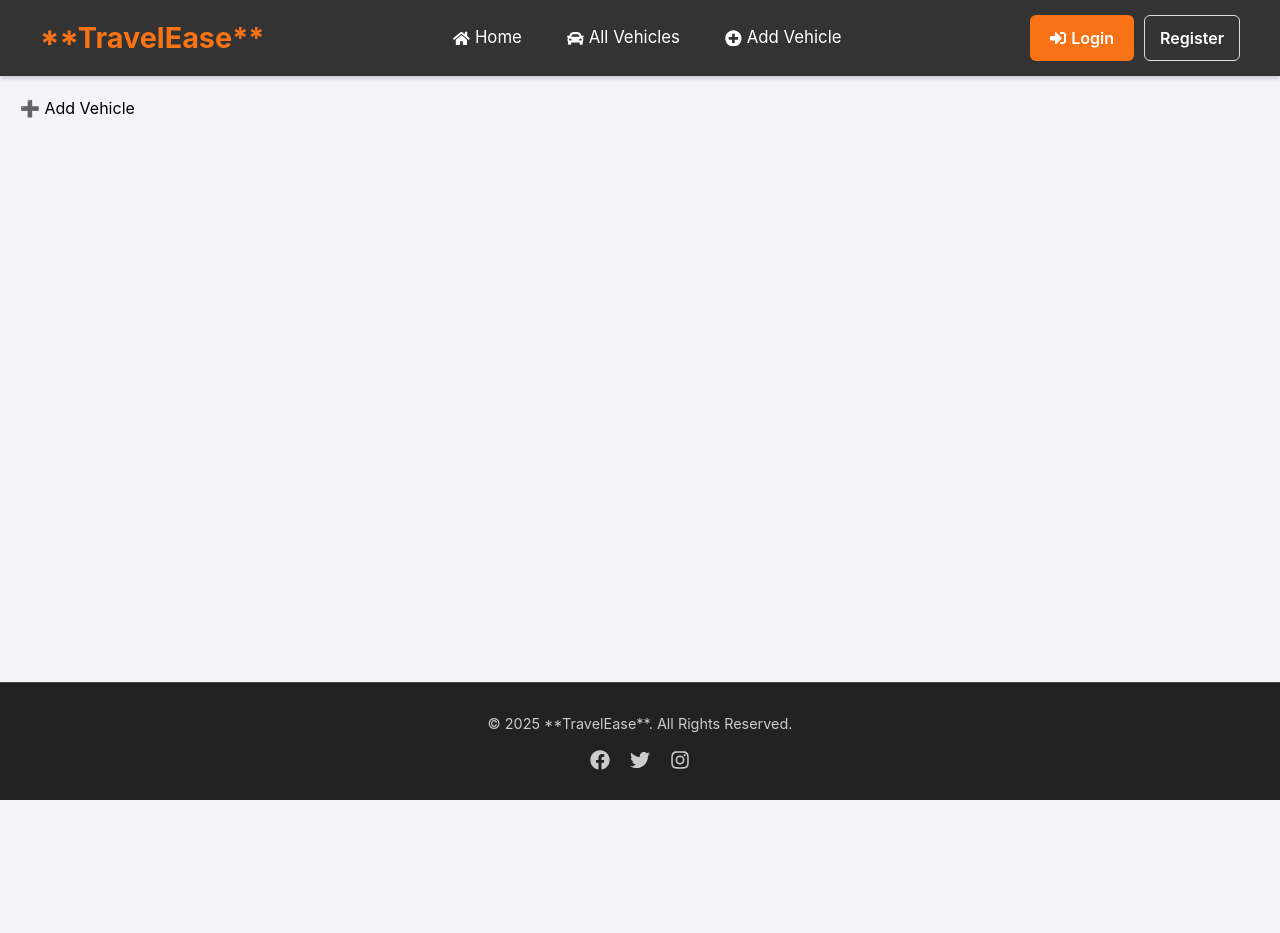
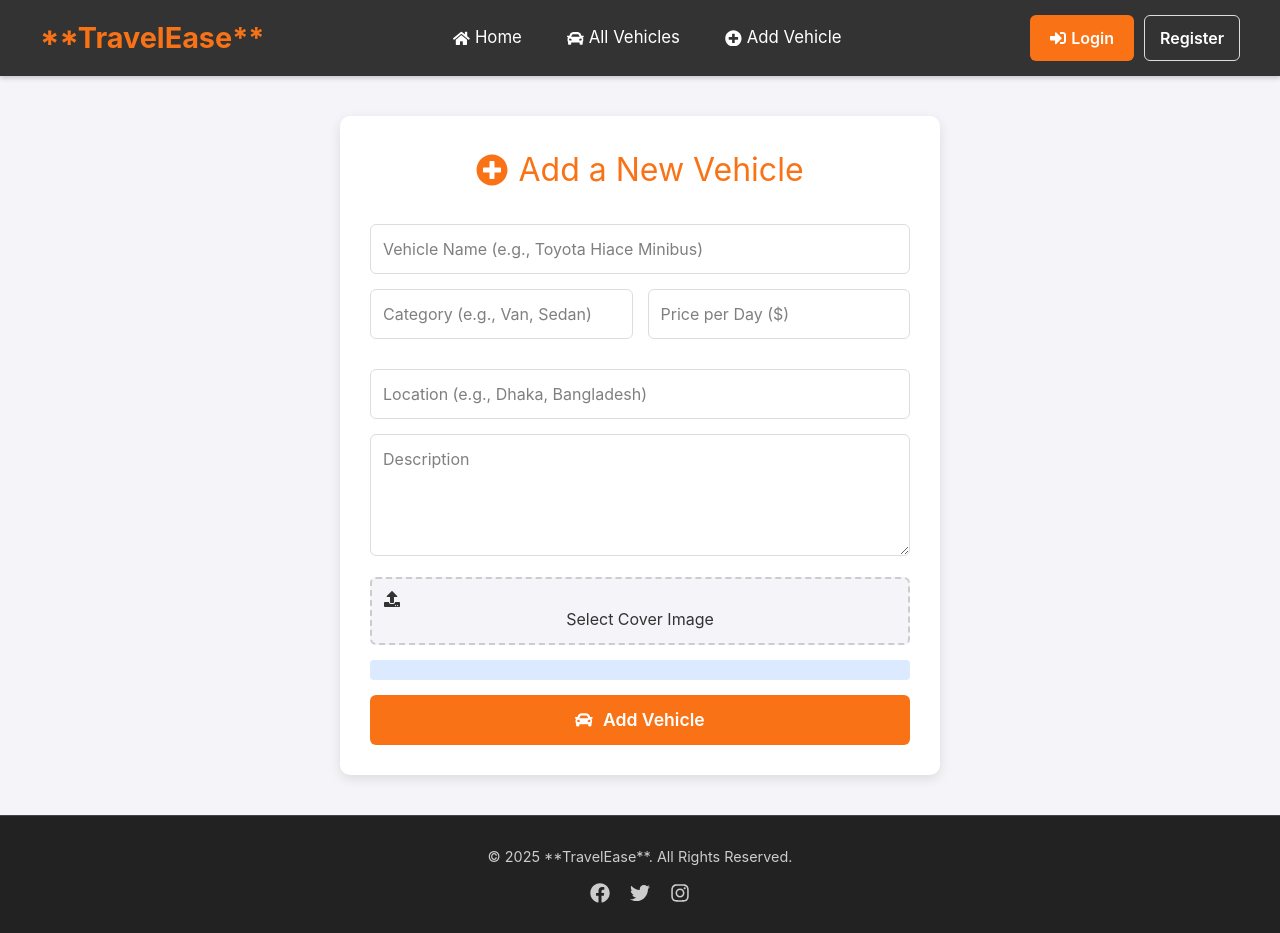
Before and after one commit to Maisha-sultana/TravelEase-client, a React (Vite) app: page /add-vehicle in a window 1280 px wide. Before the commit the page ends 800 px from the top, so only its background shows below. Built offline with nearby package versions, Linux system fonts and the light colour scheme; no server answers.

Commit message:
added changes

```diff
--- a/src/App.jsx
+++ b/src/App.jsx
@@ -7,11 +7,12 @@ import LoginPage from './components/LoginPage';
 // 💥 FIX 1: Import the AuthProvider
 import AuthProvider from './context/AuthContext';
 import Home from './components/Home';
+import AddVehicle from './components/AddVehicle';
 
 // Dummy components (add these if they were missing)
 
 const Vehicles = () => <h2 style={{ padding: '20px' }}>🚗 All Vehicles</h2>;
-const AddVehicle = () => <h2 style={{ padding: '20px' }}>➕ Add Vehicle</h2>;
+
 const MyVehicles = () => <h2 style={{ padding: '20px' }}>🔑 My Vehicles (Protected)</h2>;
 const MyBookings = () => <h2 style={{ padding: '20px' }}>🗓️ My Bookings (Protected)</h2>;
 const Login = () => <h2 style={{ padding: '20px' }}>🚪 Login Page</h2>;
--- /dev/null
+++ b/src/components/AddVehicle.jsx
@@ -0,0 +1,196 @@
+import React, { useState } from 'react';
+import { useAuth } from '../context/AuthContext';
+import { FaUpload, FaCar, FaPlusCircle } from 'react-icons/fa';
+
+// Firebase Storage এর ফাংশনগুলো আমদানি
+import { ref, uploadBytes, getDownloadURL } from 'firebase/storage';
+// storage ইনস্ট্যান্স আমদানি
+import { storage } from '../firebase/firebase.init';
+
+const AddVehicle = () => {
+    const { user } = useAuth();
+    const [vehicleData, setVehicleData] = useState({});
+    const [uploading, setUploading] = useState(false);
+    const [uploadProgress, setUploadProgress] = useState(0);
+    const [imageFile, setImageFile] = useState(null);
+    const [statusMessage, setStatusMessage] = useState('');
+
+    // স্টেটে ইনপুট ভ্যালু সেভ করা
+    const handleChange = (e) => {
+        setVehicleData({
+            ...vehicleData,
+            [e.target.name]: e.target.value,
+        });
+    };
+
+    // ফাইল ইনপুট হ্যান্ডেল করা
+    const handleFileChange = (e) => {
+        if (e.target.files[0]) {
+            setImageFile(e.target.files[0]);
+        }
+    };
+
+    // --- মূল ইমেজ আপলোড লজিক ---
+    const uploadImage = async (file) => {
+        if (!file) return null;
+
+        const storageRef = ref(storage, `vehicles/${file.name + Date.now()}`);
+
+        try {
+            setUploading(true);
+            setStatusMessage('Image uploading...');
+
+            // আপলোড শুরু
+            const snapshot = await uploadBytes(storageRef, file);
+
+            // ডাউনলোড URL পাওয়া
+            const url = await getDownloadURL(snapshot.ref);
+
+            setUploading(false);
+            setStatusMessage('Image upload complete!');
+            return url;
+
+        } catch (error) {
+            console.error("Image upload failed:", error);
+            setUploading(false);
+            setStatusMessage(`Image upload failed: ${error.message}`);
+            return null;
+        }
+    };
+    // ----------------------------
+
+    // ফর্ম সাবমিট হ্যান্ডেল করা
+    const handleSubmit = async (e) => {
+        e.preventDefault();
+
+        // ১. ইমেজ আপলোড করে URL টি পাওয়া
+        const coverImageUrl = await uploadImage(imageFile);
+
+        if (!coverImageUrl) {
+            setStatusMessage('Failed to get cover image URL. Submission cancelled.');
+            return;
+        }
+
+        // ২. MongoDB-তে ডেটা পোস্ট করা
+        const fullVehicleData = {
+            ...vehicleData,
+            coverImage: coverImageUrl, // Firebase থেকে পাওয়া URL
+            owner: user.displayName || user.email,
+            userEmail: user.email,
+            createdAt: new Date().toISOString(),
+        };
+
+        setStatusMessage('Saving vehicle data...');
+
+        try {
+            const response = await fetch('http://localhost:3000/products', { // আপনার ব্যাকএন্ড URL
+                method: 'POST',
+                headers: {
+                    'Content-Type': 'application/json',
+                },
+                body: JSON.stringify(fullVehicleData),
+            });
+
+            const result = await response.json();
+
+            if (result.insertedId) {
+                setStatusMessage('✅ Vehicle added successfully!');
+                // ফর্ম রিসেট
+                setVehicleData({});
+                setImageFile(null);
+                e.target.reset();
+            } else {
+                setStatusMessage('❌ Failed to add vehicle to database.');
+            }
+
+        } catch (error) {
+            console.error("Vehicle post failed:", error);
+            setStatusMessage(`❌ Network error: ${error.message}`);
+        }
+    };
+
+
+    return (
+        <div className="add-vehicle-container">
+            <h2 className="add-vehicle-title">
+                <FaPlusCircle style={{ marginRight: '10px' }} />
+                Add a New Vehicle
+            </h2>
+
+            <form onSubmit={handleSubmit} className="add-vehicle-form">
+                {/* 1. Vehicle Name */}
+                <input
+                    type="text"
+                    name="vehicleName"
+                    placeholder="Vehicle Name (e.g., Toyota Hiace Minibus)"
+                    onChange={handleChange}
+                    required
+                />
+
+                {/* 2. Category & Price */}
+                <div className="form-row">
+                    <input
+                        type="text"
+                        name="category"
+                        placeholder="Category (e.g., Van, Sedan)"
+                        onChange={handleChange}
+                        required
+                    />
+                    <input
+                        type="number"
+                        name="pricePerDay"
+                        placeholder="Price per Day ($)"
+                        onChange={handleChange}
+                        required
+                    />
+                </div>
+
+                {/* 3. Location */}
+                <input
+                    type="text"
+                    name="location"
+                    placeholder="Location (e.g., Dhaka, Bangladesh)"
+                    onChange={handleChange}
+                    required
+                />
+
+                {/* 4. Description */}
+                <textarea
+                    name="description"
+                    placeholder="Description"
+                    onChange={handleChange}
+                    rows="4"
+                    required
+                ></textarea>
+
+                {/* 5. Cover Image Upload */}
+                <div className="file-input-wrapper">
+                    <label htmlFor="coverImage" className="file-label">
+                        <FaUpload style={{ marginRight: '10px' }} />
+                        {imageFile ? imageFile.name : "Select Cover Image"}
+                    </label>
+                    <input
+                        type="file"
+                        id="coverImage"
+                        name="coverImage"
+                        onChange={handleFileChange}
+                        accept="image/*"
+                        required
+                    />
+                </div>
+
+                {/* Status Message & Button */}
+                <p className={`status-message ${statusMessage.startsWith('✅') ? 'success' : statusMessage.startsWith('❌') ? 'error' : 'info'}`}>
+                    {statusMessage}
+                </p>
+
+                <button type="submit" disabled={uploading} className="submit-btn">
+                    <FaCar style={{ marginRight: '10px' }} />
+                    {uploading ? `Uploading... (${uploadProgress}%)` : 'Add Vehicle'}
+                </button>
+            </form>
+        </div>
+    );
+};
+
+export default AddVehicle;
--- a/src/firebase/firebase.init.js
+++ b/src/firebase/firebase.init.js
@@ -1,15 +1,18 @@
 // Import the functions you need from the SDKs you need
 import { initializeApp } from "firebase/app";
 import { getAuth } from "firebase/auth";
+// FIX 1: Firebase Storage আমদানি করুন
+import { getStorage } from "firebase/storage";
 // TODO: Add SDKs for Firebase products that you want to use
 // https://firebase.google.com/docs/web/setup#available-libraries
 
 // Your web app's Firebase configuration
 const firebaseConfig = {
+  // ... (existing config)
   apiKey: "AIzaSyBfFvyXKCQCo-nwGDogH-7nYexsIAvEgJQ",
   authDomain: "travelease-43b9c.firebaseapp.com",
   projectId: "travelease-43b9c",
-  storageBucket: "travelease-43b9c.firebasestorage.app",
+  storageBucket: "travelease-43b9c.firebasestorage.app", // Storage Bucket টি নিশ্চিত করুন
   messagingSenderId: "122300807646",
   appId: "1:122300807646:web:7422072c7311421577454f"
 };
@@ -17,3 +20,6 @@ const firebaseConfig = {
 // Initialize Firebase
 const app = initializeApp(firebaseConfig);
 export const auth = getAuth(app);
+
+// FIX 2: Storage ইনিশিয়ালাইজ করুন এবং এক্সপোর্ট করুন
+export const storage = getStorage(app);
--- a/src/index.css
+++ b/src/index.css
@@ -530,3 +530,123 @@ body {
 .card-btn:hover {
     background-color: #F97316;
 }
+.add-vehicle-container {
+    max-width: 600px;
+    margin: 40px auto;
+    padding: 30px;
+    background: white;
+    border-radius: 10px;
+    box-shadow: 0 4px 12px rgba(0, 0, 0, 0.1);
+}
+
+.add-vehicle-title {
+    color: #F97316;
+    text-align: center;
+    margin-bottom: 30px;
+    font-size: 2em;
+    display: flex;
+    align-items: center;
+    justify-content: center;
+}
+
+.add-vehicle-form input[type="text"],
+.add-vehicle-form input[type="number"],
+.add-vehicle-form textarea {
+    width: 100%;
+    padding: 12px;
+    margin-bottom: 15px;
+    border: 1px solid #ddd;
+    border-radius: 6px;
+    box-sizing: border-box;
+    font-size: 1em;
+}
+
+.add-vehicle-form textarea {
+    resize: vertical;
+}
+
+.form-row {
+    display: flex;
+    gap: 15px;
+    margin-bottom: 15px;
+}
+
+.form-row input {
+    flex: 1;
+    margin-bottom: 0;
+}
+
+/* File Upload Custom Style */
+.file-input-wrapper {
+    margin-bottom: 15px;
+}
+
+.file-label {
+    display: block;
+    padding: 12px;
+    background-color: #f4f4f9;
+    color: #333;
+    border: 2px dashed #ccc;
+    border-radius: 6px;
+    cursor: pointer;
+    text-align: center;
+    transition: background-color 0.2s;
+}
+
+.file-label:hover {
+    background-color: #e6e6f0;
+}
+
+.file-input-wrapper input[type="file"] {
+    display: none; /* আসল ইনপুট লুকিয়ে রাখা */
+}
+
+/* Submit Button */
+.submit-btn {
+    width: 100%;
+    padding: 12px;
+    background-color: #F97316;
+    color: white;
+    border: none;
+    border-radius: 6px;
+    font-size: 1.1em;
+    font-weight: 600;
+    cursor: pointer;
+    transition: background-color 0.2s;
+    display: flex;
+    align-items: center;
+    justify-content: center;
+}
+
+.submit-btn:hover:not(:disabled) {
+    background-color: #e5c539;
+}
+
+.submit-btn:disabled {
+    background-color: #ccc;
+    cursor: not-allowed;
+}
+
+/* Status Message */
+.status-message {
+    padding: 10px;
+    margin-bottom: 15px;
+    border-radius: 4px;
+    font-weight: 500;
+    text-align: center;
+}
+
+.status-message.success {
+    background-color: #D1FAE5; /* Green */
+    color: #065F46;
+}
+
+.status-message.error {
+    background-color: #FEE2E2; /* Red */
+    color: #991B1B;
+}
+
+.status-message.info {
+    background-color: #DBEAFE; /* Blue */
+    color: #1E40AF;
+}
```
